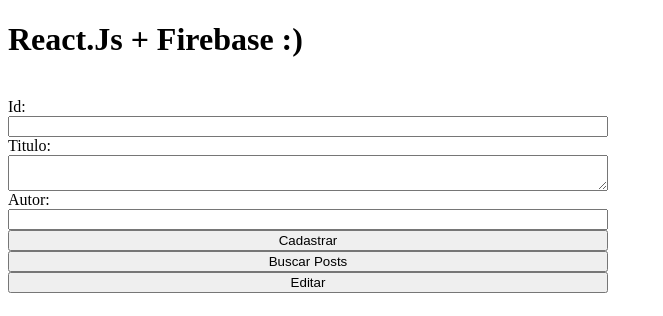
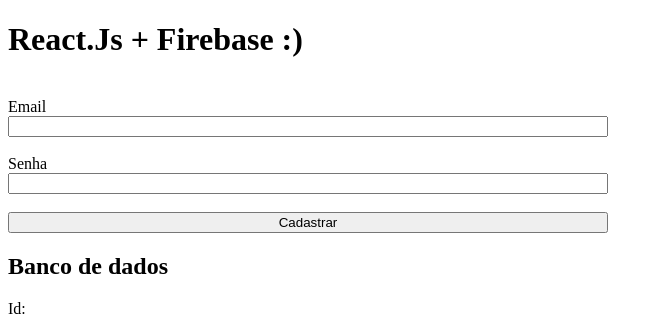
Before and after one commit to diglean/ReactAndFirebase, a React (Create React App) app: page / in a window 1280 px wide. Shown: the top 316 px of the page, without its empty margins (0-663 px from the left). Built offline with nearby package versions, Linux system fonts and the light colour scheme; no server answers; the database is empty.

Commit message:
Sign up using email and password

```diff
--- a/src/App.js
+++ b/src/App.js
@@ -7,6 +7,9 @@
   const [titulo, setTitulo] = useState('');
   const [autor, setAutor] = useState('');
   const [posts, setPosts] = useState([]);
+
+  const [email, setEmail] = useState('');
+  const [senha, setSenha] = useState('');
 
   useEffect(()=>{
     async function loadPosts(){
@@ -100,12 +103,44 @@
     })
   }
 
+  async function excluirPost(id){
+    await firebase.firestore().collection('posts')
+    .doc(id)
+    .delete()
+    .then(()=>{
+      alert('este post foi excluido')
+    })
+  }
+
+  async function novoUsuario(){
+    await firebase.auth().createUserWithEmailAndPassword(email, senha)
+    .then((value)=>{
+      console.log(value);
+    })
+    .catch((error)=>{
+      if(error.code === 'auth/weak-password'){
+        alert('Senha muito fraca!');
+      }else if(error.code === 'auth/email-already-in-use'){
+        alert('Email já utilizado');
+      }
+    })
+  }
+
   return (
     <div className="App">
       <h1>React.Js + Firebase :)</h1><br/>
 
+      <div className="container">
+        <label>Email </label>
+        <input type="text" value={email} onChange={ (e)=> setEmail(e.target.value)}/> <br/>
+        <label>Senha </label>
+        <input type="password" value={senha} onChange={ (e)=> setSenha(e.target.value)}/> <br/>
+
+        <button onClick={ novoUsuario }>Cadastrar</button>
+      </div>
+
     <div className='container'>
-
+    <h2>Banco de dados</h2>
     <label>Id:</label>
     <input type="text" value={idPost} onChange={ (e)=> setIdPost(e.target.value)}/>
 
@@ -125,7 +160,8 @@
           <li key={post.id}>
             <span> ID - {post.id}</span><br/>
             <span>Titulo: {post.titulo}</span><br/>
-            <span>Autor: {post.autor}</span><br/><br/>
+            <span>Autor: {post.autor}</span><br/>
+            <button onClick={ ()=> excluirPost(post.id) }>Excluir post</button><br/><br/>
           </li>
         )
       })}
--- a/src/firebaseConnection.js
+++ b/src/firebaseConnection.js
@@ -1,5 +1,6 @@
 import firebase from 'firebase/app';
 import 'firebase/firestore';
+import 'firebase/auth';
 
 let firebaseConfig = {
     apiKey: "AIzaSyAxRRIN_VM9u7Aul4rDprPWCgdapcni0fU",
```
